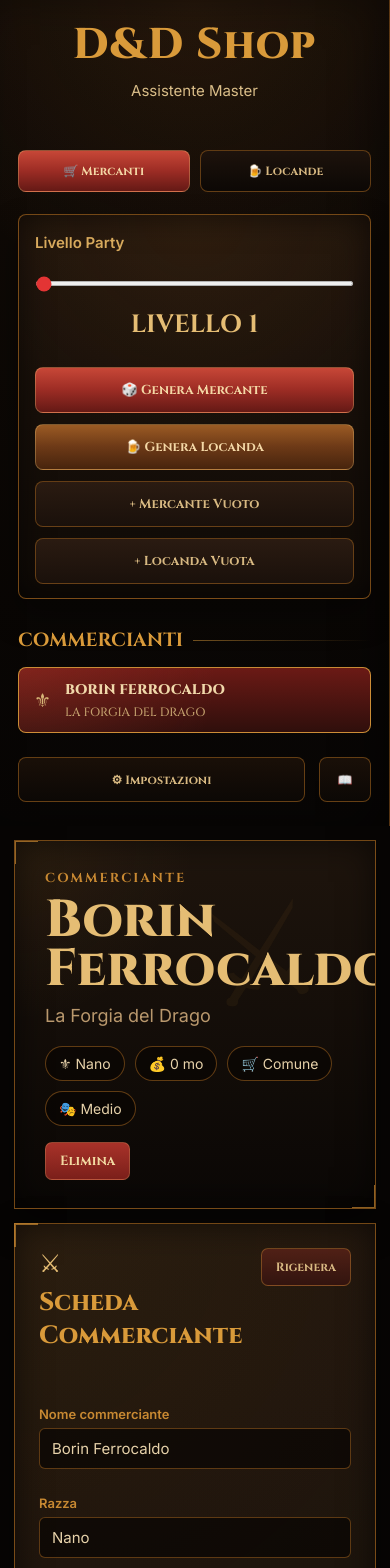
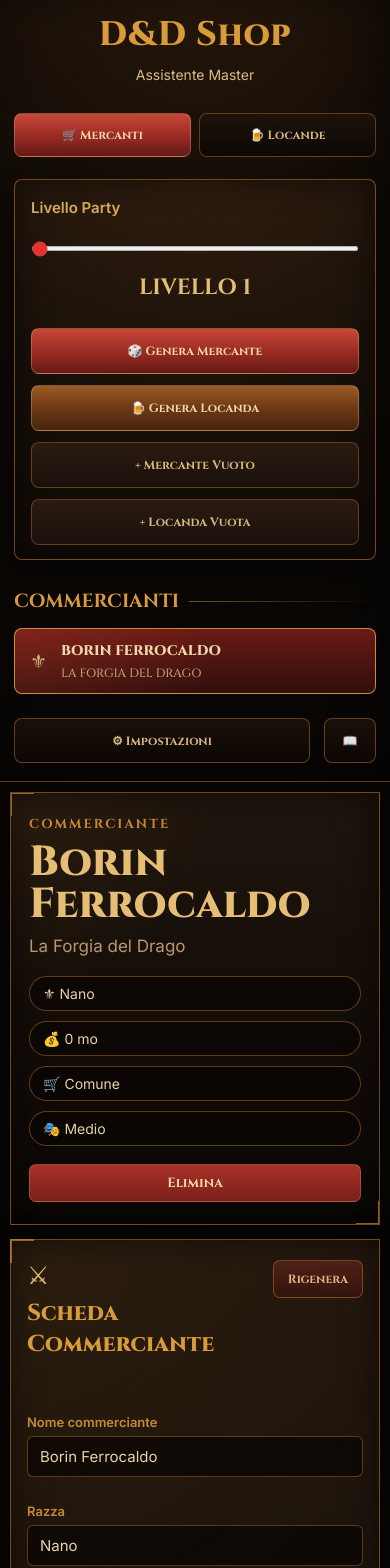
Before and after one commit to ugolinileonardo97-coder/dnd-master-tool, a React (Vite) app: page / in a window 390 px wide. Shown: the top 1568 px of the page. Built offline with nearby package versions, Linux system fonts and the light colour scheme.

Commit message:
tablet desktop layout

```diff
--- a/src/style.css
+++ b/src/style.css
@@ -1193,3 +1193,254 @@ button:hover {
     brightness(1.04);
 
 }
+/* =========================================================
+   SMARTPHONE OPTIMIZATION
+========================================================= */
+
+@media (max-width: 600px) {
+  body {
+    overflow-x: hidden;
+  }
+
+  .app {
+    display: block;
+    min-height: 100vh;
+  }
+
+  /* SIDEBAR MOBILE */
+
+  .sidebar {
+    width: 100%;
+    min-height: auto;
+    padding: 18px 14px;
+    border-right: none;
+    border-bottom: 1px solid rgba(156, 96, 28, 0.55);
+  }
+
+  .sidebar-header {
+    margin-bottom: 18px;
+    padding-bottom: 12px;
+  }
+
+  .sidebar-header h1 {
+    font-size: 34px;
+  }
+
+  .sidebar-header p {
+    font-size: 14px;
+  }
+
+  .mode-switch {
+    grid-template-columns: 1fr 1fr;
+    gap: 8px;
+  }
+
+  .mode-button {
+    min-height: 44px;
+    font-size: 12px;
+  }
+
+  .level-panel {
+    padding: 16px;
+    margin-bottom: 20px;
+  }
+
+  .party-level-display {
+    font-size: 22px;
+  }
+
+  .sidebar .primary-button,
+  .sidebar .secondary-button {
+    min-height: 46px;
+    font-size: 12px;
+  }
+
+  .merchant-list {
+    max-height: 240px;
+    overflow-y: auto;
+  }
+
+  .merchant-button {
+    min-height: 58px;
+  }
+
+  /* MAIN MOBILE */
+
+  .main {
+    padding: 10px;
+  }
+
+  .fantasy-card {
+    padding: 20px 16px;
+  }
+
+  /* HEADER */
+
+  .merchant-header {
+    min-height: auto;
+    padding: 22px 18px;
+  }
+
+  .merchant-header h1 {
+    font-size: 42px;
+    line-height: 1;
+  }
+
+  .merchant-shop-name {
+    font-size: 17px;
+  }
+
+  .merchant-delete {
+    position: static;
+    width: 100%;
+    margin-top: 18px;
+  }
+
+  .header-watermark {
+    display: none;
+  }
+
+  .merchant-badges {
+    flex-direction: column;
+    align-items: stretch;
+  }
+
+  .merchant-badges span {
+    font-size: 14px;
+  }
+
+  /* SCHEDE */
+
+  .merchant-identity-inline,
+  .large-description-grid,
+  .merchant-sheet-footer,
+  .dish-effects-grid,
+  .services-grid {
+    grid-template-columns: 1fr;
+  }
+
+  h2 {
+    font-size: 23px;
+  }
+
+  .reading-panel {
+    min-height: auto;
+    padding: 24px 20px;
+  }
+
+  .reading-title {
+    font-size: 22px;
+  }
+
+  .large-reading-textarea {
+    min-height: 260px;
+    font-size: 18px;
+    line-height: 1.65;
+  }
+
+  /* PIATTO */
+
+  .daily-dish-card {
+    padding: 24px 18px;
+  }
+
+  .dish-title-row h2 {
+    font-size: 24px;
+  }
+
+  .dish-name-input {
+    font-size: 23px;
+  }
+
+  .dish-description-input {
+    font-size: 18px;
+  }
+
+  .dish-effect-card textarea {
+    font-size: 18px;
+  }
+
+  /* SERVIZI */
+
+  .service-card {
+    min-height: 76px;
+    padding: 0 18px;
+  }
+
+  .service-name {
+    font-size: 18px;
+  }
+
+  .service-price {
+    font-size: 18px;
+  }
+
+  /* INVENTARIO MOBILE */
+
+  .inventory-card {
+    padding: 24px 14px;
+  }
+
+  .inventory-tabs {
+    grid-template-columns: 1fr 1fr;
+  }
+
+  .inventory-tab {
+    min-height: 52px;
+    font-size: 15px;
+  }
+
+  .inventory-list-head {
+    display: none;
+  }
+
+  .inventory-list-row {
+    display: grid;
+    grid-template-columns: 1fr;
+    gap: 10px;
+    padding: 18px;
+    margin-bottom: 14px;
+    border: 1px solid rgba(156, 96, 28, 0.35);
+    border-radius: 8px;
+    background: rgba(12, 8, 5, 0.72);
+  }
+
+  .item-name-input {
+    font-size: 19px !important;
+  }
+
+  .item-details-input {
+    min-height: 72px;
+    font-size: 14px !important;
+  }
+
+  .item-qty-input,
+  .item-type-input,
+  .item-price-input {
+    text-align: left;
+    font-size: 16px !important;
+  }
+
+  .inventory-delete-button {
+    width: 100%;
+    height: 44px;
+  }
+
+  /* SIDE QUEST */
+
+  .sidequest-card {
+    padding: 24px 18px;
+  }
+
+  .sidequest-main-text {
+    font-size: 18px;
+  }
+
+  .sidequest-reward-title {
+    font-size: 18px;
+  }
+
+  .sidequest-reward-text {
+    font-size: 18px;
+  }
+}
```
